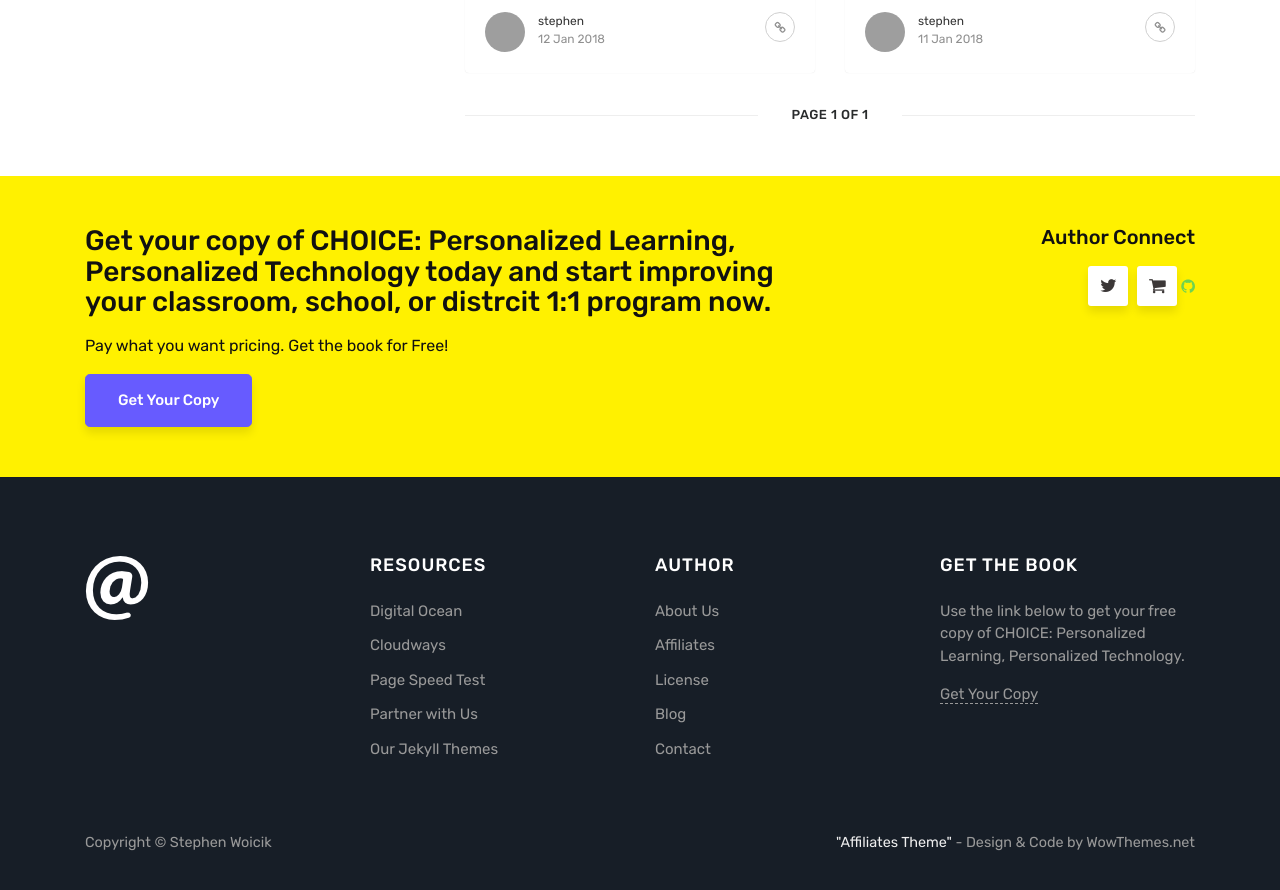
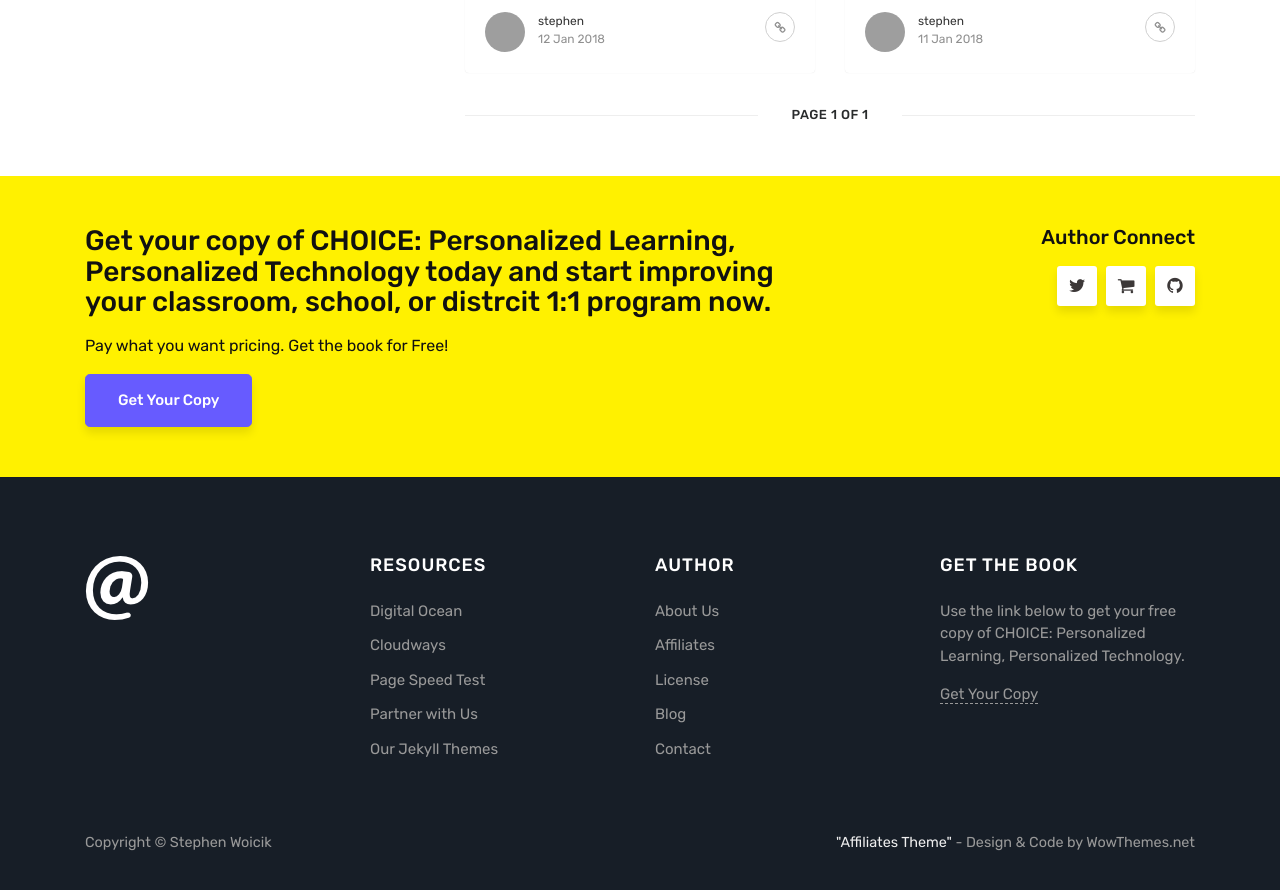
Before and after one commit to swoicik/book-cyod, a Jekyll site: the page built from index.html, in a window 1280 px wide and 900 px high, scrolled down 1990 px. Shown: the top 890 px of the window. Built offline with Jekyll 4.4.1, drawn with Linux system fonts in a browser that asks for light colours; the list of posts is cut into pages by our own code; comment, search, counter and statistics services are not loaded; grey boxes are pictures that could not be loaded.

Commit message:
fixed formatting

```diff
--- a/_layouts/default.html
+++ b/_layouts/default.html
@@ -108,7 +108,7 @@
                     <h5>Author Connect</h5>
                     <a href="https://twitter.com/swoicik"><i class="fa fa-twitter"></i></a>
                     <a href="https://gumroad.com/l/CvEGu"><i class="fa fa-shopping-cart"></i></a>
-                    <a href="https://github.com/swoicik/"<i class="fa fa-github"></i></a>
+                    <a href="https://github.com/swoicik/"><i class="fa fa-github"></i></a>
                 </div>
             </div>
         </div>
```
